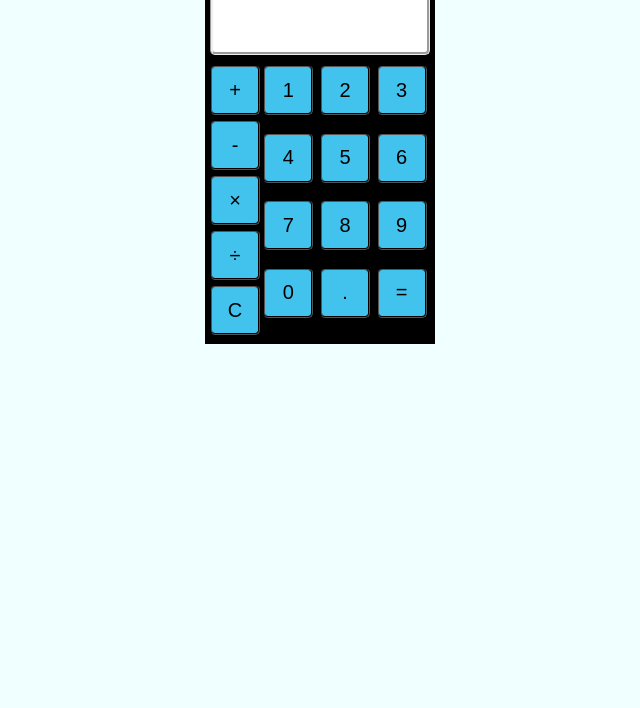
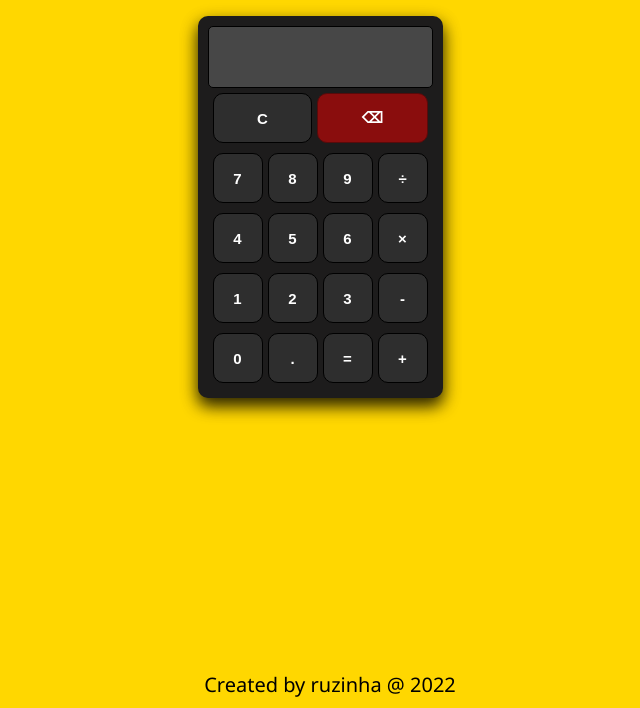
Before and after one commit to pauloruzanovsky/Calculator_Project, a plain HTML site: page index.html in a window 1280 px wide. Shown: the part 92-800 px from the top of the page, without its empty margins (320-960 px from the left). Drawn offline with Linux system fonts and the light colour scheme.

Commit message:
Update CSS design, attempt to add keyboard support

```diff
--- a/index.html
+++ b/index.html
@@ -9,33 +9,38 @@
     <link rel="stylesheet" href="style.css">
 </head>
 <body>
-    <div class="title">Calculovsky</div>
-
     <div class="container">
         <div class="displayContainer"></div>
-        <div id="buttons">
-            <div class="operations">
-                <button class="operation add">+</button>
-                <button class="operation subtract">-</button>
+        <div class="row0">
+            <button class="operation clear">C</button>
+            <button class="operation delete">⌫</button>
+        </div>
+            <div class="row1">
+                <button class="number">7</button>
+                <button class="number">8</button>
+                <button class="number">9</button>
+                <button class="operation divide">÷</button>
+            </div>
+            <div class="row2">
+                <button class="number">4</button>
+                <button class="number">5</button>
+                <button class="number">6</button>
                 <button class="operation multiply">×</button>
-                <button class="operation divide">÷</button>
-                <button class="operation clear">C</button>
             </div>
-            <div class="numbers">
+            <div class="row3">
                 <button class="number">1</button>
                 <button class="number">2</button>
                 <button class="number">3</button>
-                <button class="number">4</button>
-                <button class="number">5</button>
-                <button class="number">6</button>
-                <button class="number">7</button>
-                <button class="number">8</button>
-                <button class="number">9</button>
+                <button class="operation subtract">-</button>
+            </div>
+            <div class="row4">
                 <button class="number">0</button>
                 <button class="number">.</button>
                 <button class="operation equal">=</button>
+                <button class="operation add">+</button>
             </div>
          </div>
-    </div>
+         <div class="footer">Created by ruzinha @ 2022
+        </div>
 </body>
 </html>
--- a/script.js
+++ b/script.js
@@ -5,6 +5,7 @@ displayContainer.appendChild(display);
 let value1 = '';
 let value2 = '';
 let currentOperation = '';
+let runningResult;
 
 
 //This function sends the numbers to the display once
@@ -28,25 +29,112 @@ numberButtons.forEach(button => {
 });
 }
 
+function returnKeyboardNumberInput() {
+    document.addEventListener('keydown', (event) => {
+            if(isNaN(+event.key)=== false)
+            return display.textContent += event.key;
+
+            if(event.key === '.' && display.textContent.indexOf('.') !== -1){
+                return display.textContent;
+            }
+
+            if(value1 !== '' && value1 == display.textContent) {
+                display.textContent = '';
+            }
+        });
+    }
+
+function returnKeyboardCurrentOperation() {
+    document.addEventListener('keydown', (event) => {
+            console.log(event.key);
+            if(event.key === 'Backspace') {
+            return display.textContent = display.textContent.slice(0,-1)
+            }
+
+            if(event.key === '=' && display.textContent === '') {
+                return;
+            }
+            if(event.key !== '+' || event.key !== '-' ||event.key !== '*' || event.key !== '/' ) {
+                return
+            }
+
+            if (value1 === '') {
+                value1 = +display.textContent;
+                if(event.key === '+'){
+                    return currentOperation = 'add';
+                }
+                if(event.key === '-'){
+                    return currentOperation = 'subtract';
+                }
+                if(event.key === '*'){
+                    return currentOperation = 'multiply';
+                }
+                if(event.key === '/'){
+                    return currentOperation = 'divide';
+                }
+
+            }
+
+            value2 = +display.textContent;
+            if(currentOperation === 'add') {
+                runningResult = value1 + value2;
+            } else if(currentOperation === 'subtract') {
+                runningResult = value1 - value2;
+            } else if(currentOperation === 'multiply') {
+                runningResult = value1 * value2;
+            } else if(currentOperation === 'divide') {
+                runningResult = value1/value2;
+            }
+
+            value1 = runningResult;
+            value2 = '';
+            display.textContent = Math.round((runningResult + Number.EPSILON)*100)/100;
+
+            if(event.key === '+'){
+                currentOperation = 'add';
+            }
+            if(event.key === '-'){
+                currentOperation = 'subtract';
+            }
+            if(event.key === '*'){
+                currentOperation = 'multiply';
+            }
+            if(event.key === '/'){
+                currentOperation = 'divide';
+            }
+
+    });
+}
+
+
 function operate() {
-    let runningResult;
+
 returnNumberFromButton();
     let operationButtons = document.querySelectorAll('.operation');
     operationButtons.forEach(button => {
         button.addEventListener('click', function(e) {
+
+            if(e.target.classList[1] === 'delete') {
+                return display.textContent = display.textContent.slice(0,-1)
+            }
+
             if(e.target.classList[1] === 'clear'){
                 display.textContent = '';
                 value1 = '';
                 value2 = '';
                 runningResult = '';
-            } else if(e.target.classList[1] === 'equal' && display.textContent === '') {
-            } else {
+                return;
+            }
+
+            if(e.target.classList[1] === 'equal' && display.textContent === '') {
+                return;
+            }
+
             if (value1 === '') {
                 value1 = +display.textContent;
-                currentOperation = e.target.classList[1];
+                return currentOperation = e.target.classList[1];
             }
 
-            else {
             value2 = +display.textContent;
             if(currentOperation === 'add') {
                 runningResult = value1 + value2;
@@ -63,10 +151,11 @@ function operate() {
             value2 = '';
             display.textContent = Math.round((runningResult + Number.EPSILON)*100)/100;
             }
-            }
+        )
 
 });
-});
-}
+};
 
 operate();
+returnKeyboardCurrentOperation();
+returnKeyboardNumberInput();
--- a/style.css
+++ b/style.css
@@ -1,61 +1,82 @@
 
 body {
-    background-color: azure;
+    background-color: gold;
     display: flex;
     flex-direction: column;
     text-align: center;
     align-items: center;
+    font-family: 'Segoe UI', Tahoma, Geneva, Verdana, sans-serif
 }
 
-.title {
-    font-size: 50px;
-    font-family: 'Segoe UI', Tahoma, Geneva, Verdana, sans-serif;
-    font-weight: bold;
+.container {
+    margin-top: 100px;
+    background-color: rgb(29, 28, 28);
+    padding: 10px;
+    border-radius: 10px;
+    box-shadow: 0 8px 16px 0 rgba(0, 0, 0, 0.8), 0 6px 20px 0 rgba(0, 0, 0, 0.19);
+
 }
-.container {
+
+.row0 {
     display: flex;
-    flex-direction: column;
-    height: 350px;
-    width: 220px;
-    background-color: black;
+    gap: 5px;
     padding: 5px;
-    gap: 10px;
+}
+
+.row1 {
+    display: flex;
+    gap: 5px;
+    padding: 5px;
+}
+
+.row2 {
+    display: flex;
+    gap: 5px;
+    padding: 5px;
+}
+
+.row3 {
+    display: flex;
+    gap: 5px;
+    padding: 5px;
+}
+
+.row4 {
+    display: flex;
+    gap: 5px;
+    padding: 5px;
+}
+
+.delete {
+    flex-grow: 1;
+}
+.clear {
+    flex-grow: 1;
 }
 
 .display {
-    background-color: white;
+    background-color: rgb(71, 71, 71);
+    text-align: right;
+    color: white;
     min-height: 50px;
     font-size: 40px;
     border-radius: 5px;
     border-style: groove;
     padding: 5px;
+    border: 1px solid black;
     font-family:-apple-system, BlinkMacSystemFont, 'Segoe UI', Roboto, Oxygen, Ubuntu, Cantarell, 'Open Sans', 'Helvetica Neue', sans-serif
 }
 
-#buttons {
-    display: flex;
-}
-.numbers {
-    display: flex;
-    justify-content: space-around;
-    flex-wrap: wrap;
-}
-
-.operations {
-    display:flex;
-    flex-direction: column;
-    gap: 5px;
-    width: 50px;
-}
-
-
 button {
-    width: 50px;
-    height: 50px;
-    font-size: 20px;
-    background-color:rgb(66, 195, 238);
-    border-radius: 5px;
+    min-width: 50px;
+    min-height: 50px;
+    font-size: 15px;
+    font-weight: bold;
+    background-color:rgb(46, 46, 46);
+    color: white;
+    border-radius: 10px;
     border-style:groove;
+    border: 1px solid black;
 }
 
 button:active {
@@ -65,3 +86,22 @@ button:active {
 .active {
     color: gold;
 }
+
+.footer {
+    position: absolute;
+    bottom: 0;
+    left: 0;
+    display: flex;
+    align-items: center;
+    justify-content: center;
+    gap: 10px;
+    width: 100%;
+    padding: 10px;
+    font-size: 20px;
+
+  }
+
+  .delete {
+      background-color:rgb(138, 13, 13);
+      border: 1px solid rgb(87, 11, 11);
+  }
```
Lines whose indentation alone changed are shown as unchanged.
